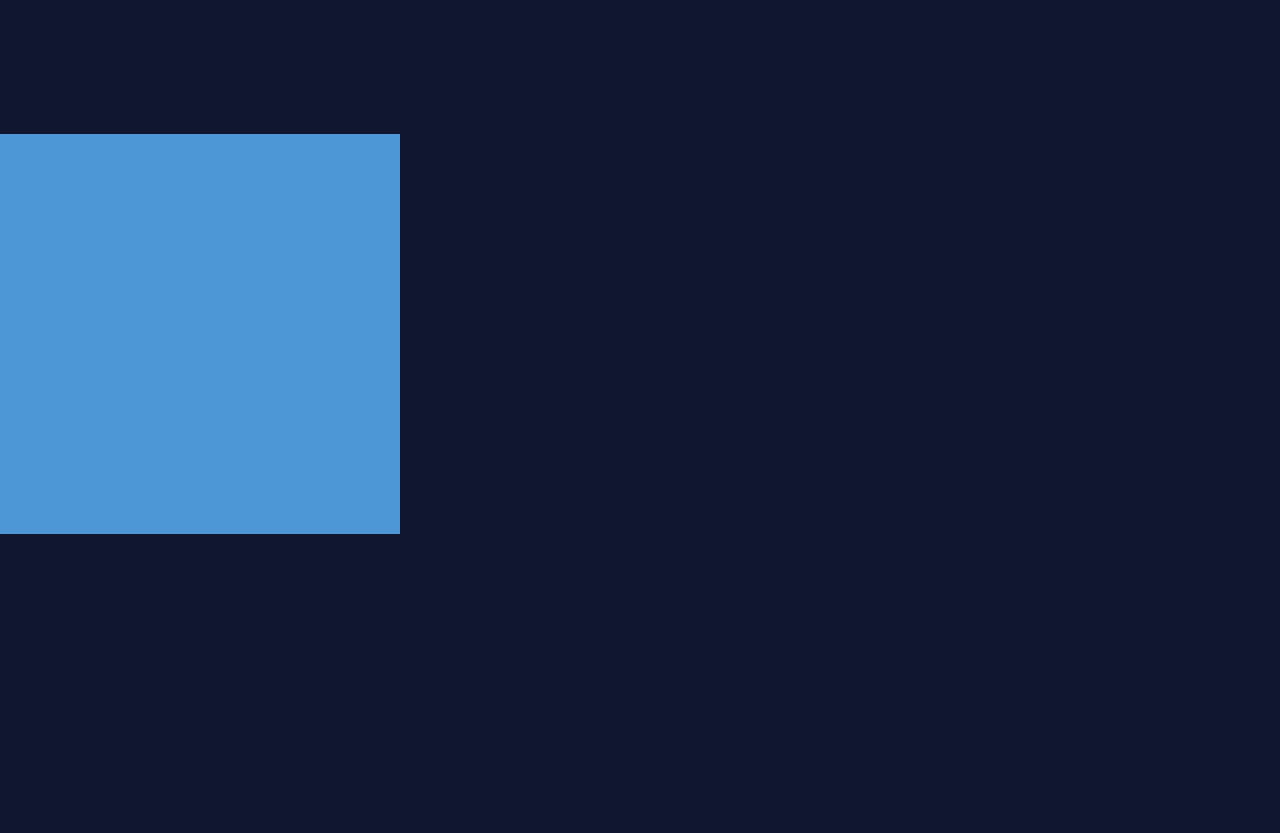
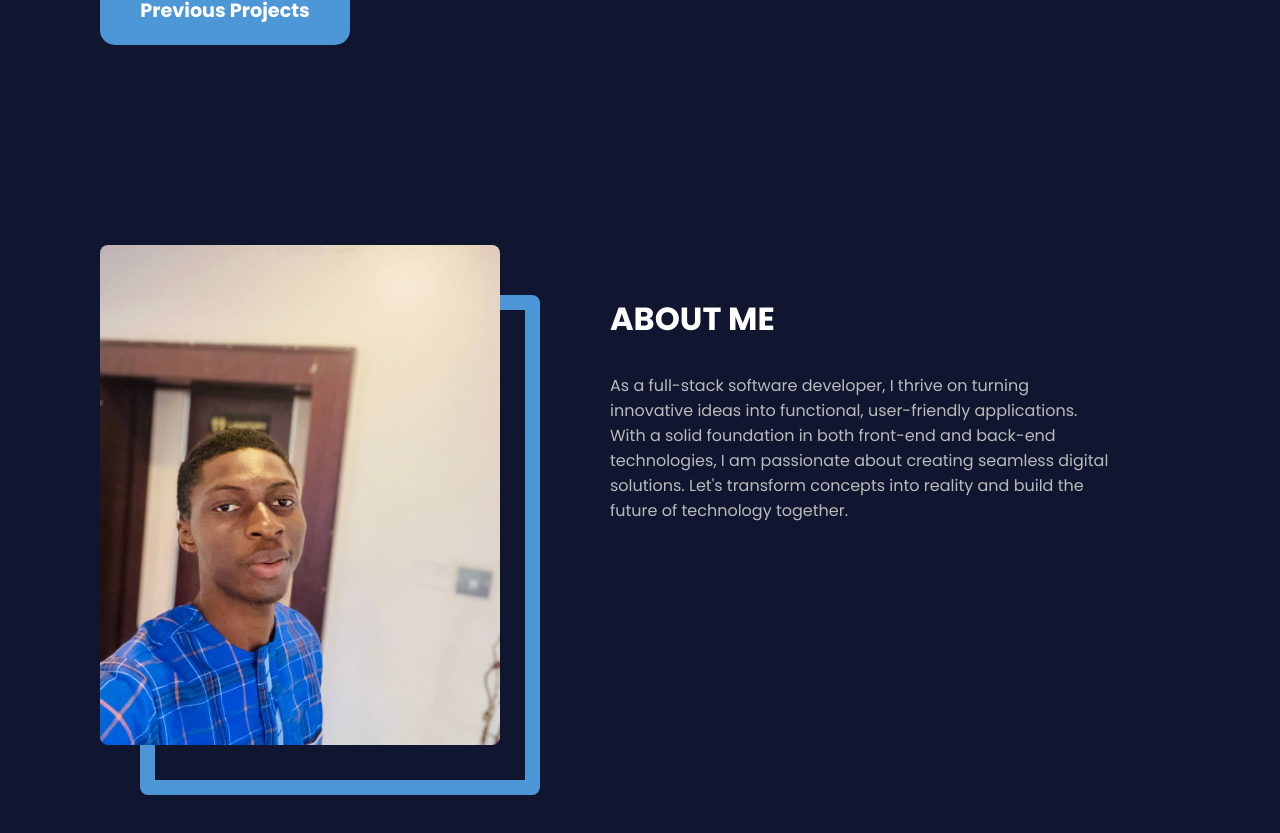
Before and after one commit to MLO-OLAGUNJU/portfolio-website, a plain HTML site: page index.html in a window 1280 px wide. Shown: the part 617-1450 px from the top of the page. Before the commit the page ends 1151 px from the top, so only its background shows below. Drawn offline with Linux system fonts and the light colour scheme; a web font is replaced by a local one.

Commit message:
added the about-me section

```diff
--- a/index.html
+++ b/index.html
@@ -11,9 +11,7 @@
   </head>
   <body>
     <nav class="navigation-bar">
-      <div>
         <img class="mlo-logo" src="./1.png" alt="mlo-logo" width="150" />
-      </div>
 
       <ul class="nav-aside">
         <li>
@@ -49,12 +47,25 @@
       <p class="pprojet">
         <a href="./contact.html" class="link">Previous Projects</a>
       </p>
-    </header><br><br><br><br><br>
+    </header>
 
-    <div class="frame">
+    <div class="about-me">
+      <div class="imgnframe">
+        <div class="frame"></div>
+        <img src="./mlo.jpg" alt="####" height="500px"  width="400px" />
+      </div>
+
+      <div class="about-content">
+        <h1>ABOUT ME</h1>
+        <p>As a full-stack software developer, I thrive on turning
+           innovative ideas into functional, user-friendly applications.
+            With a solid foundation in both front-end and back-end
+            technologies, I am passionate about creating seamless
+            digital solutions. Let's transform concepts into reality
+            and build the future of technology together.</p>
+      </div>
     </div>
 
 
-    </div>
   </body>
 </html>
--- a/styles.css
+++ b/styles.css
@@ -7,13 +7,15 @@
   }
 }
 
-
-
 * {
   margin: 0;
   padding: 0;
   box-sizing: border-box;
   background-color: rgb(16, 22, 48);
+}
+
+body{
+  padding: 90px 100px;
 }
 
 .mlo-logo {
@@ -26,14 +28,13 @@
 }
 
 .navigation-bar {
+  margin: -25px;
   background-color: rgb(16, 22, 48);
   display: flex;
   justify-content: space-between;
-  margin: 0;
   color: #ffffff;
   align-items: center;
   height: 50px;
-  padding: 30px ;
 }
 
 .navigation-bar > button > a {
@@ -57,6 +58,7 @@
   transition: 0.2s;
   cursor: pointer;
   transform: scale(1.1);
+  font-weight: 600;
 }
 
 
@@ -77,7 +79,6 @@
   list-style: none;
   transition: transform 0.4s ;
   animation: fade-in 3s
-
 }
 
 .contact:hover {
@@ -85,6 +86,7 @@
   font-size: large;
   transform: scale(1.1);
   cursor: pointer;
+  font-weight: 600;
 }
 
 .contact > a {
@@ -95,9 +97,9 @@
 }
 
 .word {
-  padding: 50px;
-  animation: fade-in 3s
-
+  margin-top: 100px;
+  animation: fade-in 3s;
+  margin-bottom: 50px;
 }
 .one {
   font-family: 'Poppins', sans-serif;
@@ -127,11 +129,12 @@
   padding: 20px 40px;
   border-radius: 15px;
   text-decoration: none;
-  width: 200px;
+  width: 250px;
   text-align: center;
   font-weight: bold;
   font-size: larger;
-  transition: transform 0.4s ;
+  transition: transform 0.4s;
+  margin-bottom: 250px;
 }
 
 .pprojet:hover {
@@ -139,6 +142,7 @@
   transition: 0.2s;
   transform: scale(1.1);
   cursor:pointer;
+  font-weight: 600;
 }
 
 .link {
@@ -148,12 +152,37 @@
   color: #ffffff;
 }
 
-.about-me {
-  padding: 50px;
+.about-me{
+  display: flex;
+  gap: 70px;
+  color: #ffffff;
+  font-family: 'Poppins', sans-serif;
+}
+
+.about-content h1{
+  margin-bottom: 30px;
+}
+.about-content p{
+  color: rgb(186, 186, 186);
+  width: 500px;
+}
+
+.imgnframe img{
+  border-radius: 8px;
+  position: absolute;
+  top: -50px;
+  left: 0px;
+}
+
+.imgnframe{
+  position: relative;
 }
 
 .frame {
-    height: 400px;
+    height: 500px;
     width: 400px;
-    background: #4D97D6;
+    background: rgb(16, 22, 48);
+    border: 15px solid #4D97D6;
+    border-radius: 8px;
+    margin-left: 40px;
 }
```
